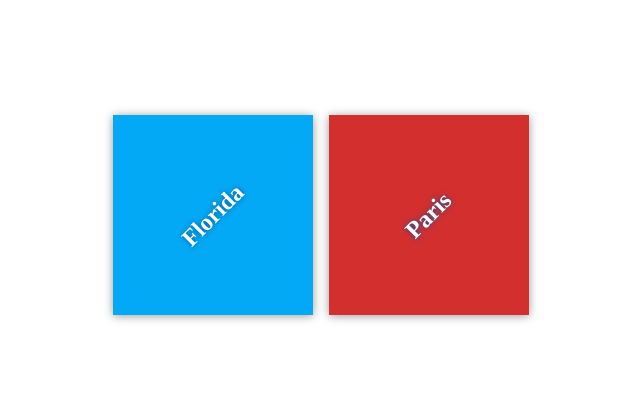
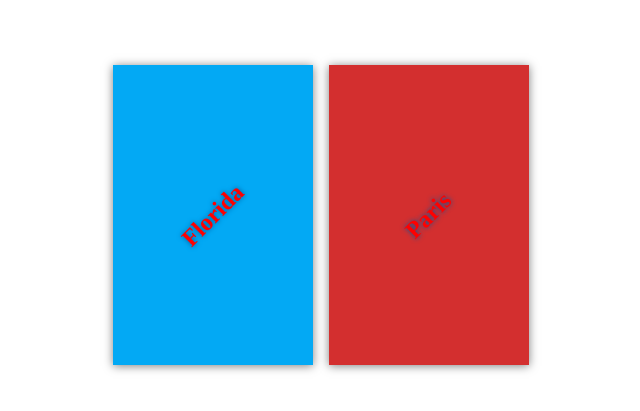
Before and after one commit to ajaykum2601/my-travel-plans, a plain HTML site: page index.html in a window 1280 px wide. Shown: the part 185-596 px from the top of the page, without its empty margins (319-959 px from the left). Drawn offline with Linux system fonts and the light colour scheme.

Commit message:
updated app.css for pull commit

```diff
--- a/css/app.css
+++ b/css/app.css
@@ -29,10 +29,10 @@
 
 .destination {
     background: #03a9f4;
-    box-shadow: 0 1px 9px 0 rgba(0, 0, 0, 0.4);
-    color: white;
+    box-shadow: 0 1px 9px 0 rgba(0, 0, 0, 0.5);
+    color: red;
     margin: 0.5em;
-    min-height: 200px;
+    min-height: 300px;
     flex: 0 1 200px;
     display: flex;
     justify-content: center;
```
